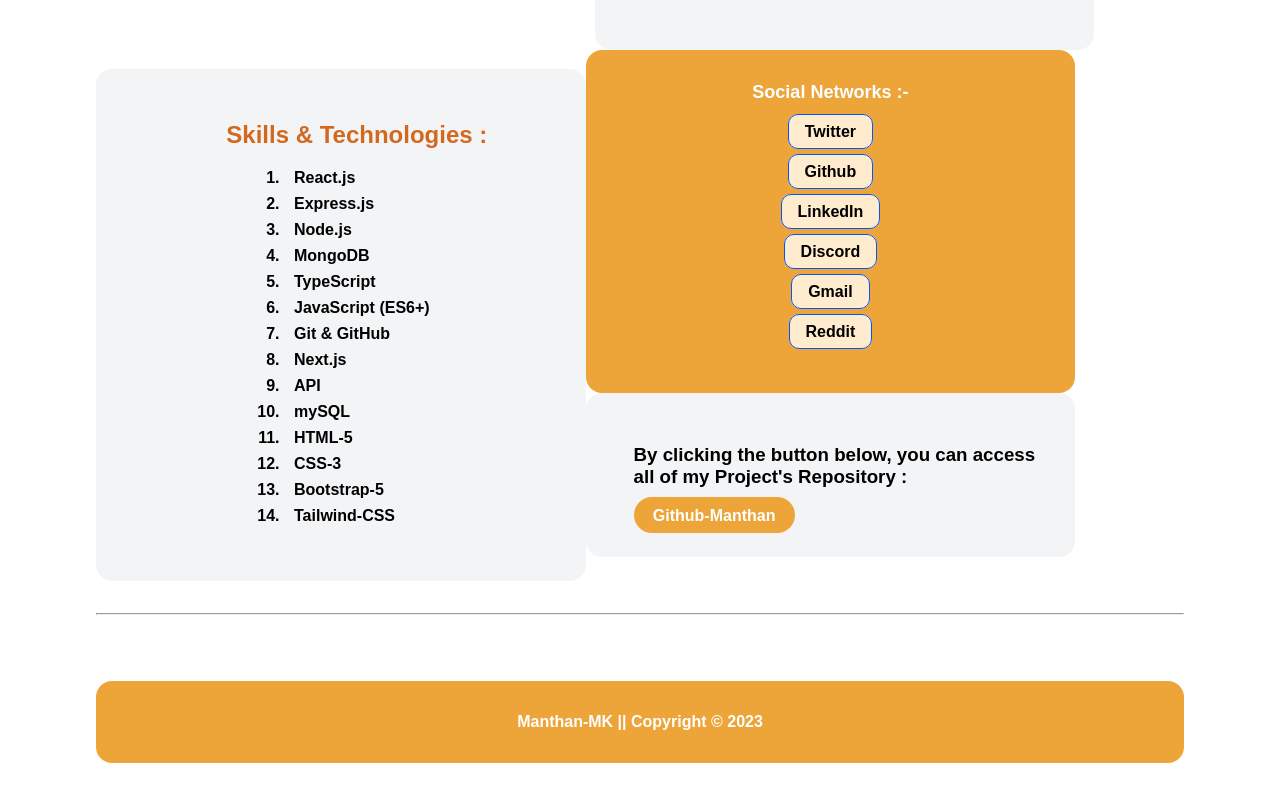
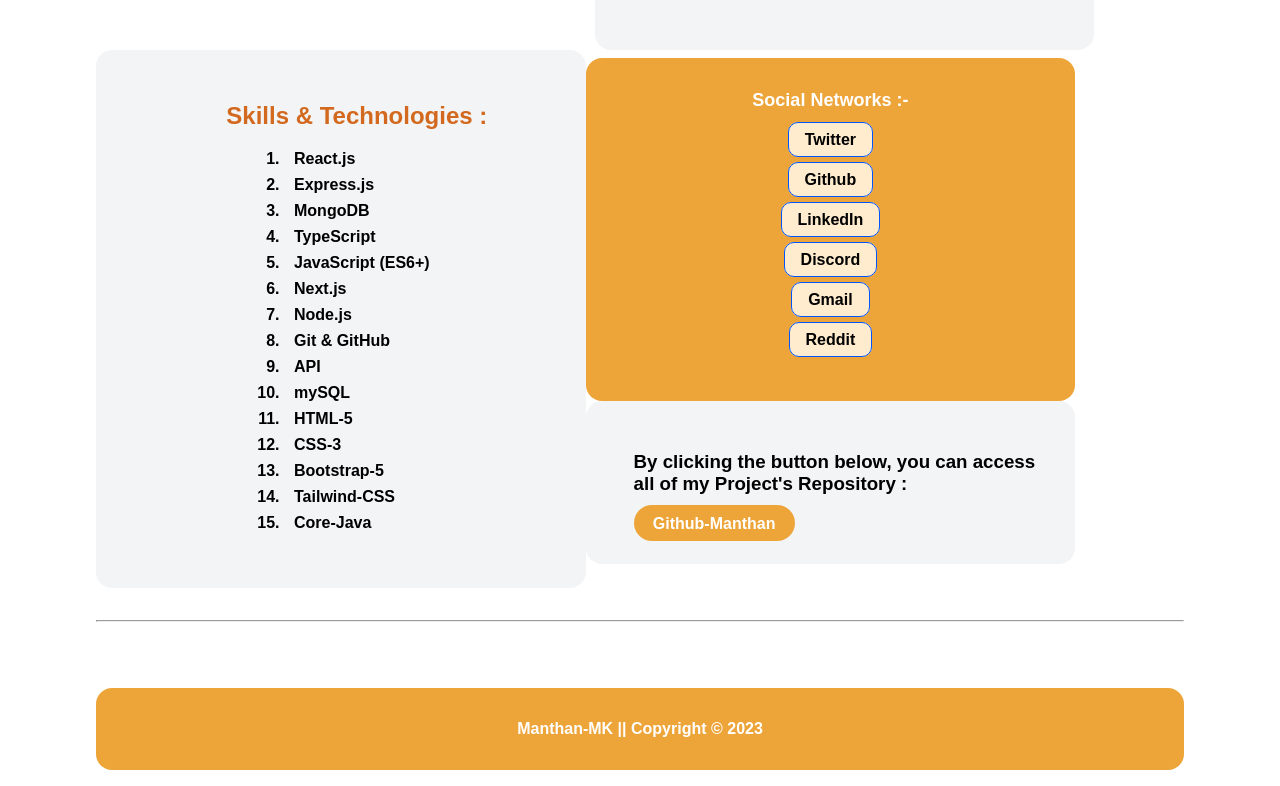
Before and after one commit to Mk4Levi/Manthan-Projects, a React (Vite) app: page / in a window 1280 px wide. Shown: the part 1051-1837 px from the top of the page. Built offline with nearby package versions, Linux system fonts and the light colour scheme.

Commit message:
Skills updated

```diff
--- a/src/components/Main.jsx
+++ b/src/components/Main.jsx
@@ -40,18 +40,19 @@
               <ol className="mkList">
                 <li> React.js</li>
                 <li> Express.js</li>
-                <li> Node.js</li>
                 <li> MongoDB</li>
                 <li> TypeScript</li>
                 <li> JavaScript (ES6+)</li>
+                <li> Next.js</li>
+                <li> Node.js</li>
                 <li> Git & GitHub</li>
-                <li> Next.js</li>
                 <li> API</li>
                 <li> mySQL</li>
                 <li> HTML-5</li>
                 <li> CSS-3</li>
                 <li> Bootstrap-5</li>
                 <li> Tailwind-CSS</li>
+                <li> Core-Java</li>
               </ol>
             </b>
           </div>
```
